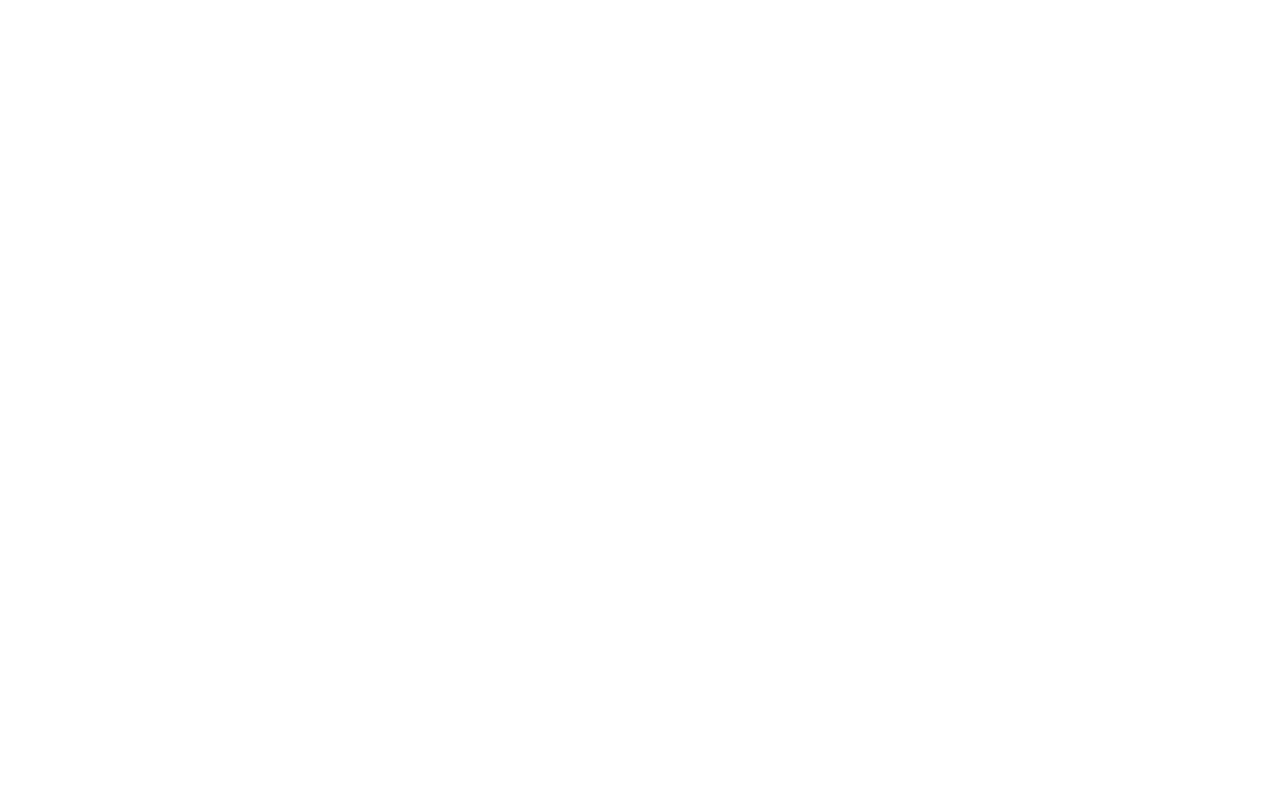
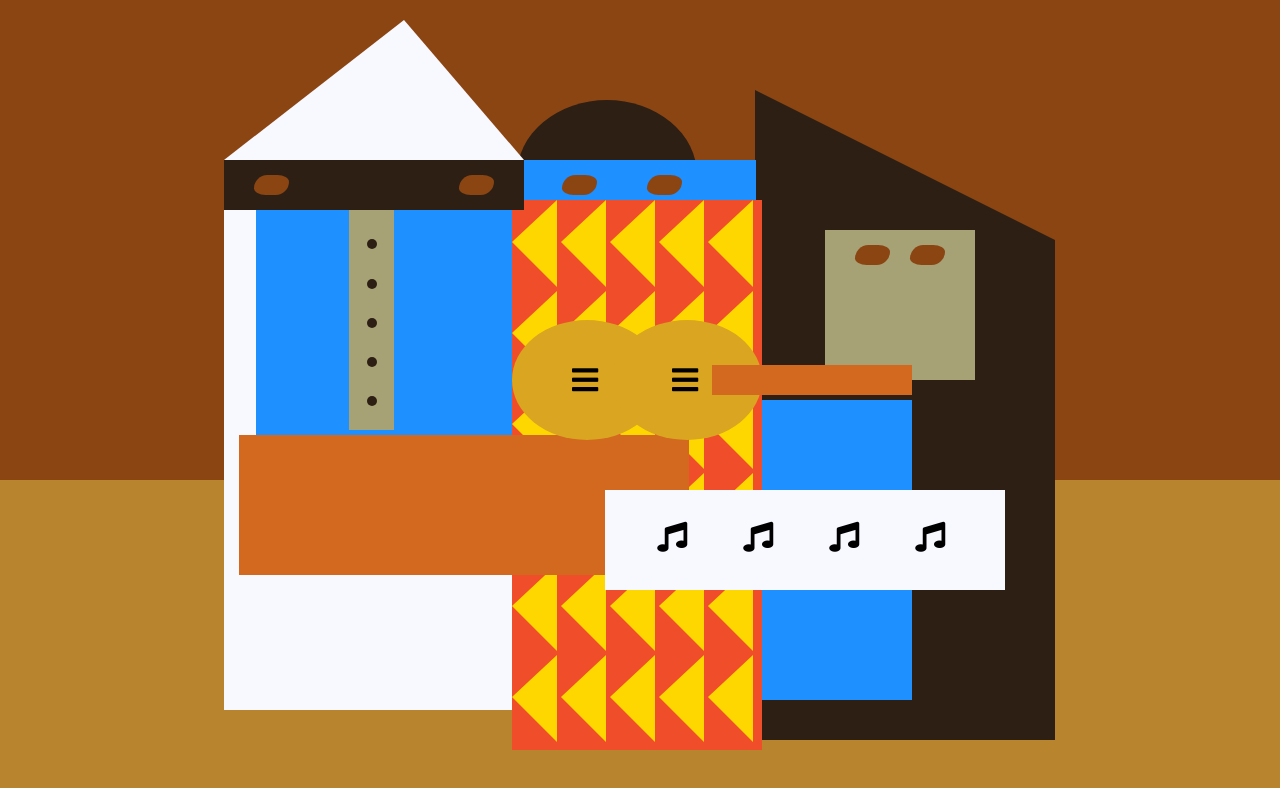
Before and after one commit to Mizakson/responsive_web_design, a plain HTML site: page module_3/picasso_painting/index.html in a window 1280 px wide. Drawn offline with Linux system fonts and the light colour scheme.

Commit message:
modified index.html

```diff
--- a/module_3/picasso_painting/index.html
+++ b/module_3/picasso_painting/index.html
@@ -1,2 +1,95 @@
 <!-- picasso_painting project -->
 <!-- path: module_3\picasso_painting\index.html -->
+
+<!DOCTYPE html>
+<html lang="en">
+  <head>
+    <meta charset="utf-8">
+    <title>Picasso Painting</title>
+    <link rel="stylesheet" href="./styles.css" />
+    <link rel="stylesheet" href="https://use.fontawesome.com/releases/v5.8.2/css/all.css">
+  </head>
+  <body>
+    <div id="back-wall"></div>
+    <div class="characters">
+      <div id="offwhite-character">
+        <div id="white-hat"></div>
+        <div id="black-mask">
+          <div class="eyes left"></div>
+          <div class="eyes right"></div>
+        </div>
+        <div id="gray-instrument">
+          <div class="black-dot"></div>
+          <div class="black-dot"></div>
+          <div class="black-dot"></div>
+          <div class="black-dot"></div>
+          <div class="black-dot"></div>
+        </div>
+        <div id="tan-table"></div>
+      </div>
+      <div id="black-character">
+        <div id="black-hat"></div>
+        <div id="gray-mask">
+          <div class="eyes left"></div>
+          <div class="eyes right"></div>
+        </div>
+        <div id="white-paper">
+          <i class="fas fa-music"></i>
+          <i class="fas fa-music"></i>
+          <i class="fas fa-music"></i>
+          <i class="fas fa-music"></i>
+        </div>
+      </div>
+      <div class="blue" id="blue-left"></div>
+      <div class="blue" id="blue-right"></div>
+      <div id="orange-character">
+        <div id="black-round-hat"></div>
+        <div id="eyes-div">
+          <div class="eyes left"></div>
+          <div class="eyes right"></div>
+        </div>
+        <div id="triangles">
+          <div class="triangle"></div>
+          <div class="triangle"></div>
+          <div class="triangle"></div>
+          <div class="triangle"></div>
+          <div class="triangle"></div>
+          <div class="triangle"></div>
+          <div class="triangle"></div>
+          <div class="triangle"></div>
+          <div class="triangle"></div>
+          <div class="triangle"></div>
+          <div class="triangle"></div>
+          <div class="triangle"></div>
+          <div class="triangle"></div>
+          <div class="triangle"></div>
+          <div class="triangle"></div>
+          <div class="triangle"></div>
+          <div class="triangle"></div>
+          <div class="triangle"></div>
+          <div class="triangle"></div>
+          <div class="triangle"></div>
+          <div class="triangle"></div>
+          <div class="triangle"></div>
+          <div class="triangle"></div>
+          <div class="triangle"></div>
+          <div class="triangle"></div>
+          <div class="triangle"></div>
+          <div class="triangle"></div>
+          <div class="triangle"></div>
+          <div class="triangle"></div>
+          <div class="triangle"></div>
+        </div>
+        <div id="guitar">
+          <div class="guitar" id="guitar-left">
+            <i class="fas fa-bars"></i>
+          </div>
+          <div class="guitar" id="guitar-right">
+            <i class="fas fa-bars"></i>
+          </div>
+          <div id="guitar-neck"></div>
+        </div>
+      </div>
+    </div>
+  </body>
+</html>
```
